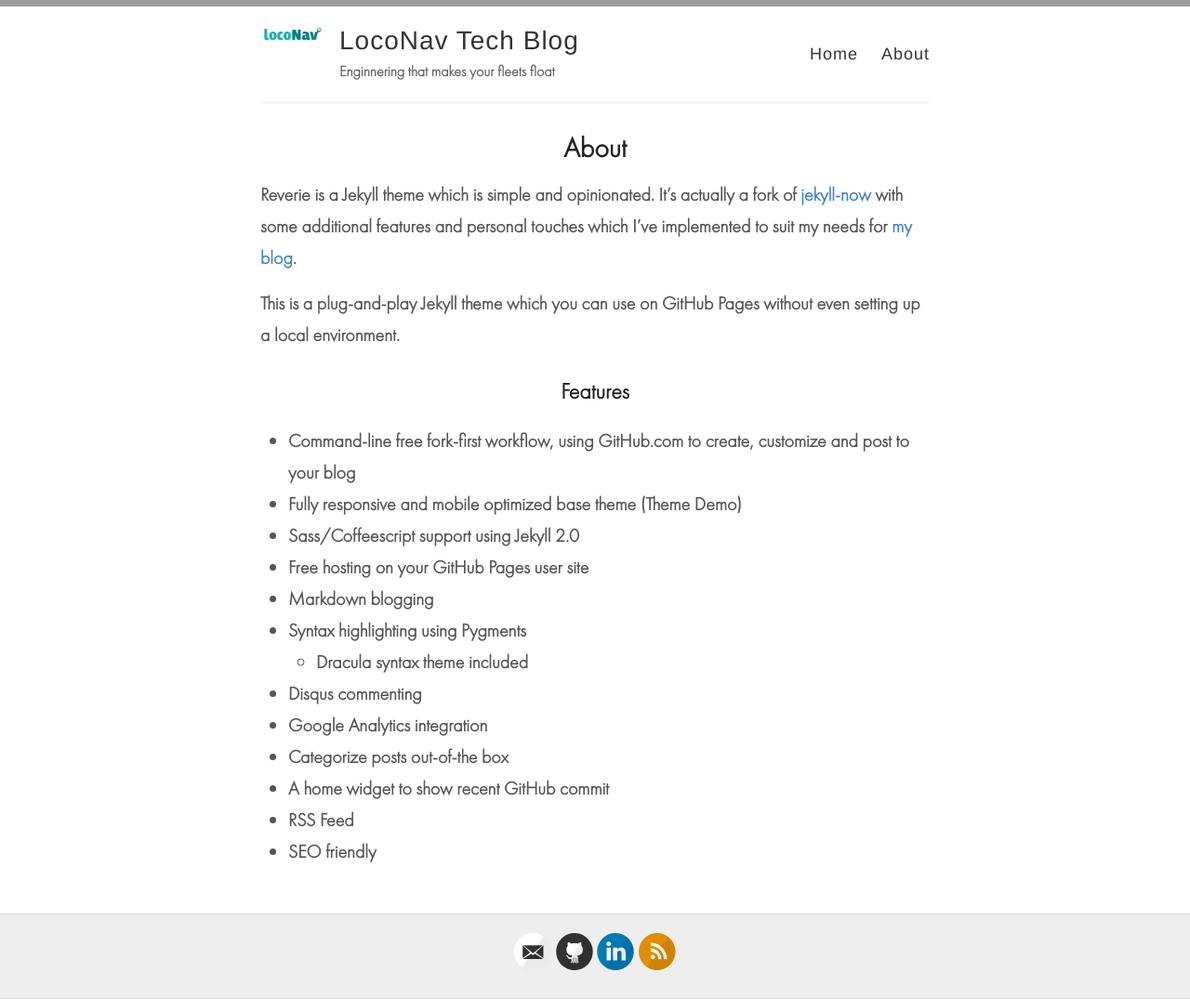
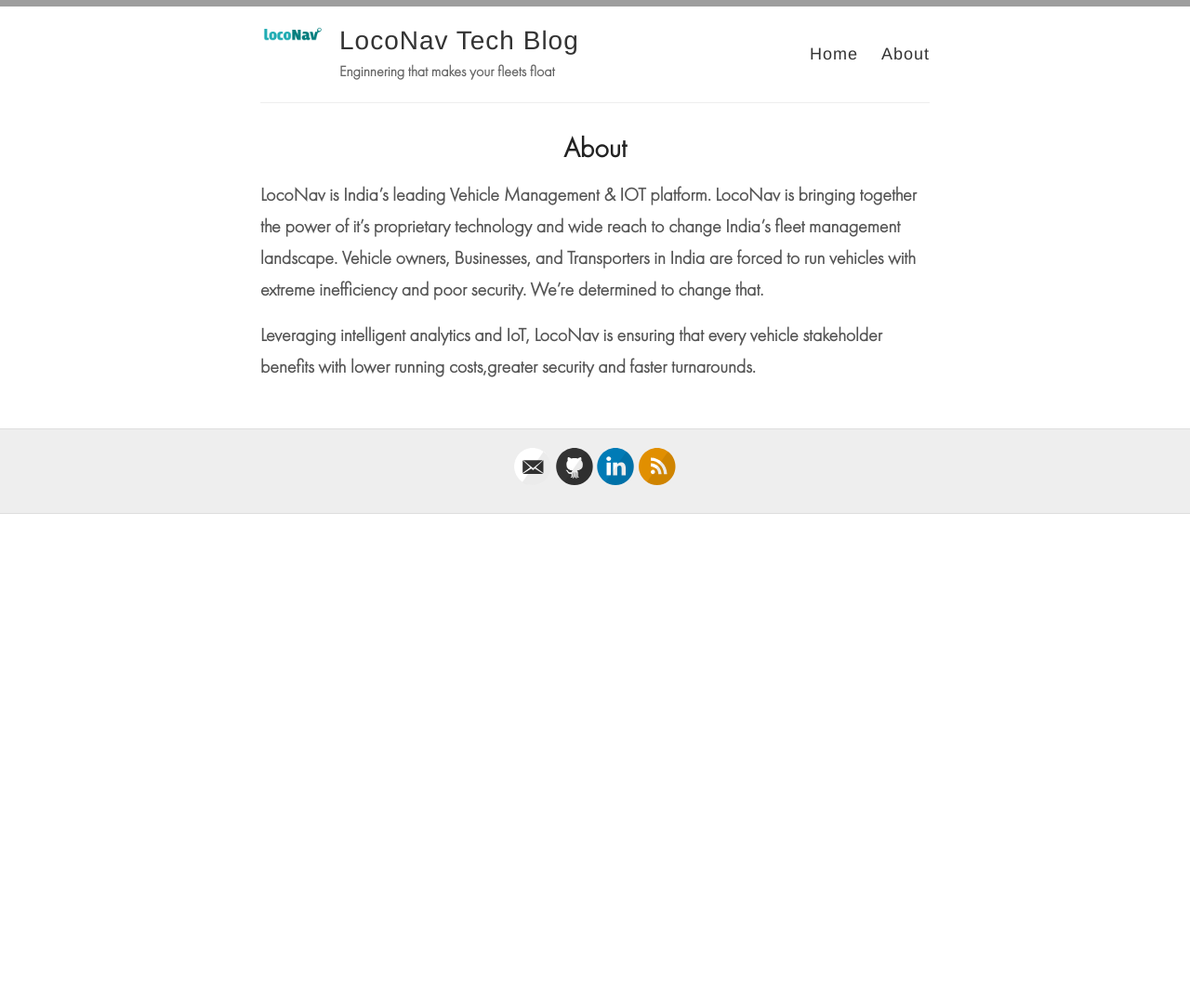
Before and after one commit to loconav-tech/blog, a Jekyll site: the page built from about.md, in a window 1280 px wide. Shown: the whole page at 93% size. Built offline with Jekyll 4.4.1, drawn with Linux system fonts in a browser that asks for light colours; after the commit the page ends 900 px from its top, so only the background shows below that; grey boxes are pictures that could not be loaded.

Commit message:
--fix change about .md

```diff
--- a/about.md
+++ b/about.md
@@ -3,23 +3,7 @@ layout: page
 title: About
 permalink: /about/
 ---
+LocoNav is India's leading Vehicle Management & IOT platform.
+LocoNav is bringing together the power of it's proprietary technology and wide reach to change India's fleet management landscape. Vehicle owners, Businesses, and Transporters in India are forced to run vehicles with extreme inefficiency and poor security. We're determined to change that.
 
-Reverie is a Jekyll theme which is simple and opinionated. It's actually a fork of [jekyll-now](https://github.com/barryclark/jekyll-now) with some additional features and personal touches which I've implemented to suit my needs for [my blog](https://www.amitmerchant.com).
-
-This is a plug-and-play Jekyll theme which you can use on GitHub Pages without even setting up a local environment.
-
-## Features
-
-- Command-line free fork-first workflow, using GitHub.com to create, customize and post to your blog
-- Fully responsive and mobile optimized base theme (Theme Demo)
-- Sass/Coffeescript support using Jekyll 2.0
-- Free hosting on your GitHub Pages user site
-- Markdown blogging
-- Syntax highlighting using Pygments
-    - Dracula syntax theme included
-- Disqus commenting
-- Google Analytics integration
-- Categorize posts out-of-the box
-- A home widget to show recent GitHub commit
-- RSS Feed
-- SEO friendly
+Leveraging intelligent analytics and IoT, LocoNav is ensuring that every vehicle stakeholder benefits with lower running costs,greater security and faster turnarounds.
```
Also changed, not shown: 1 other file.
